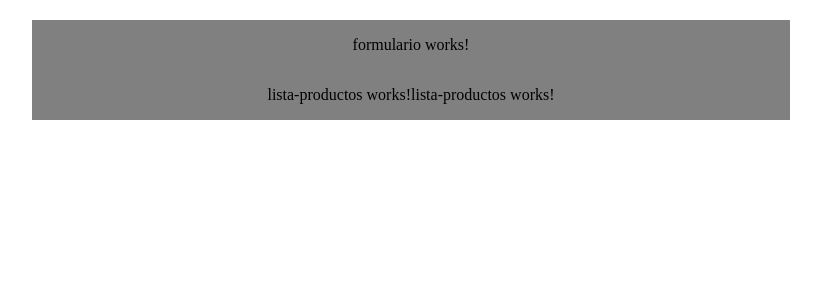
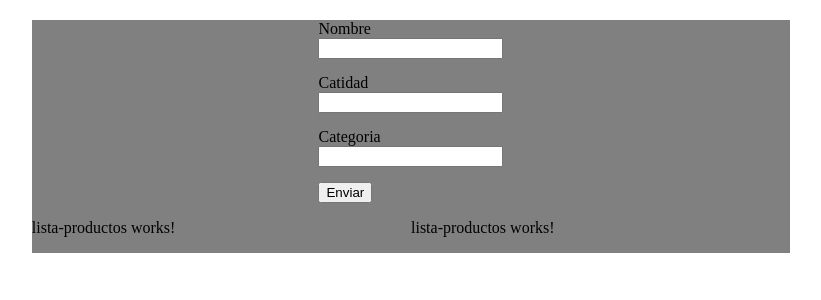
Before and after one commit to cdgutierrez456/ListaCompra, an Angular app: page / in a window 1280 px wide. Shown: the top 300 px of the page, without its empty margins (229-1050 px from the left). Built offline with nearby package versions, Linux system fonts and the light colour scheme.

Commit message:
Estilizacion base Formulario

```diff
--- a/src/app/app.component.css
+++ b/src/app/app.component.css
@@ -11,4 +11,9 @@
     display: flex;
     flex-direction: row;
     justify-content: center;
+    width: 100%;
 }
+
+.row.listas div {
+    width: 50%;
+}
--- a/src/app/components/formulario/formulario.component.css
+++ b/src/app/components/formulario/formulario.component.css
@@ -0,0 +1,10 @@
+.formualario {
+    width: 300px;
+}
+
+.form-group {
+    display: flex;
+    flex-direction: column;
+    width: 100%;
+    margin-bottom: 15px;
+}
--- a/src/app/components/formulario/formulario.component.html
+++ b/src/app/components/formulario/formulario.component.html
@@ -1 +1,15 @@
-<p>formulario works!</p>
+<div class="formulario">
+    <div class="form-group">
+        <label>Nombre</label>
+        <input type="text">
+    </div>
+    <div class="form-group">
+        <label>Catidad</label>
+        <input type="text">
+    </div>
+    <div class="form-group">
+        <label>Categoria</label>
+        <input type="text">
+    </div>
+    <button>Enviar</button>
+</div>
```
Also changed, not shown: src/app/app.component.html (line endings or trailing spaces).
